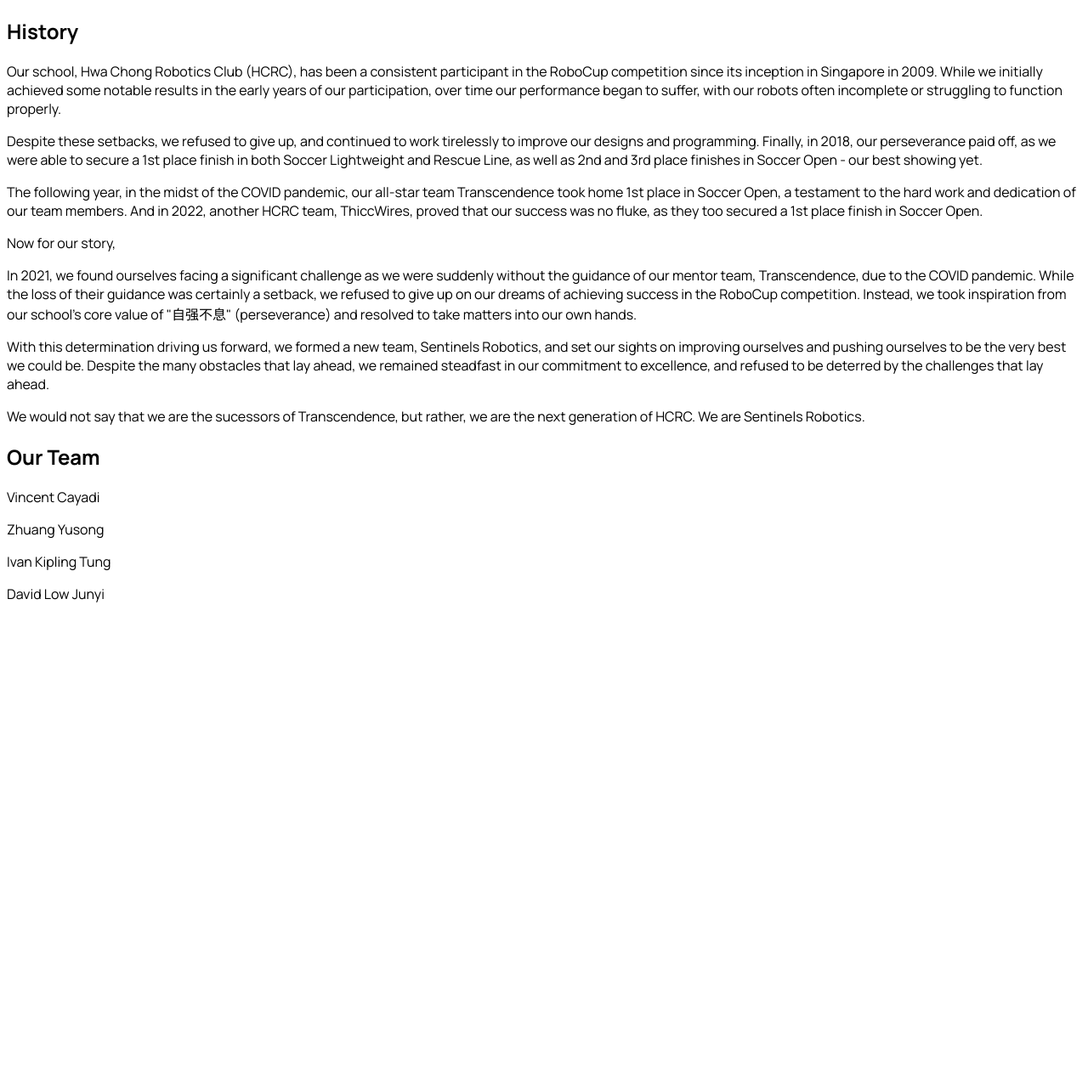
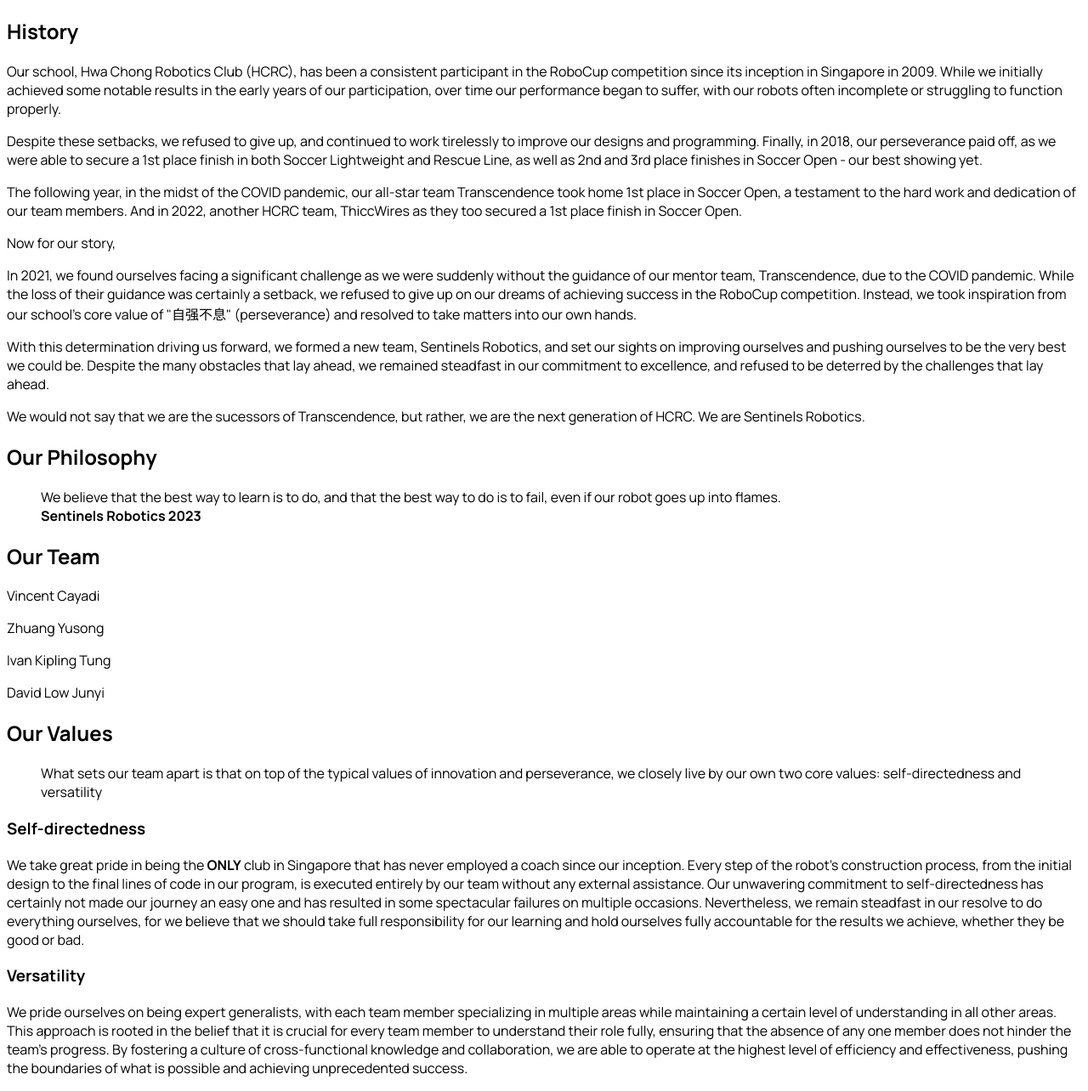
Before and after one commit to senrobo/senrobo.github.io, a Next.js app: page /about in a window 1280 px wide. Shown: the whole page at 85% size. Before the commit the page ends 800 px from the top, so only its background shows below. Built offline with nearby package versions, Linux system fonts and the light colour scheme.

Commit message:
left with mug shots on about

```diff
--- a/pages/about.mdx
+++ b/pages/about.mdx
@@ -6,7 +6,7 @@
 
 Despite these setbacks, we refused to give up, and continued to work tirelessly to improve our designs and programming. Finally, in 2018, our perseverance paid off, as we were able to secure a 1st place finish in both Soccer Lightweight and Rescue Line, as well as 2nd and 3rd place finishes in Soccer Open - our best showing yet.
 
-The following year, in the midst of the COVID pandemic, our all-star team Transcendence took home 1st place in Soccer Open, a testament to the hard work and dedication of our team members. And in 2022, another HCRC team, ThiccWires, proved that our success was no fluke, as they too secured a 1st place finish in Soccer Open.
+The following year, in the midst of the COVID pandemic, our all-star team Transcendence took home 1st place in Soccer Open, a testament to the hard work and dedication of our team members. And in 2022, another HCRC team, ThiccWires as they too secured a 1st place finish in Soccer Open.
 
 Now for our story,
 
@@ -15,6 +15,11 @@
 With this determination driving us forward, we formed a new team, Sentinels Robotics, and set our sights on improving ourselves and pushing ourselves to be the very best we could be. Despite the many obstacles that lay ahead, we remained steadfast in our commitment to excellence, and refused to be deterred by the challenges that lay ahead.
 
 We would not say that we are the sucessors of Transcendence, but rather, we are the next generation of HCRC. We are Sentinels Robotics.
+
+## Our Philosophy
+
+> We believe that the best way to learn is to do, and that the best way to do is to fail, even if our robot goes up into flames.
+> **Sentinels Robotics 2023**
 
 ## Our Team
 
@@ -25,3 +30,15 @@
 Ivan Kipling Tung
 
 David Low Junyi
+
+## Our Values
+
+> What sets our team apart is that on top of the typical values of innovation and perseverance, we closely live by our own two core values: self-directedness and versatility
+
+### Self-directedness
+
+We take great pride in being the **ONLY** club in Singapore that has never employed a coach since our inception. Every step of the robot's construction process, from the initial design to the final lines of code in our program, is executed entirely by our team without any external assistance. Our unwavering commitment to self-directedness has certainly not made our journey an easy one and has resulted in some spectacular failures on multiple occasions. Nevertheless, we remain steadfast in our resolve to do everything ourselves, for we believe that we should take full responsibility for our learning and hold ourselves fully accountable for the results we achieve, whether they be good or bad.
+
+### Versatility
+
+We pride ourselves on being expert generalists, with each team member specializing in multiple areas while maintaining a certain level of understanding in all other areas. This approach is rooted in the belief that it is crucial for every team member to understand their role fully, ensuring that the absence of any one member does not hinder the team's progress. By fostering a culture of cross-functional knowledge and collaboration, we are able to operate at the highest level of efficiency and effectiveness, pushing the boundaries of what is possible and achieving unprecedented success.
--- a/theme.config.jsx
+++ b/theme.config.jsx
@@ -17,7 +17,7 @@
     const { asPath } = useRouter();
     if (asPath !== "/") {
       return {
-        titleTemplate: "%s – Sentinels Robotics",
+        titleTemplate: "%s | Sentinels Robotics",
       };
     }
   },
```
